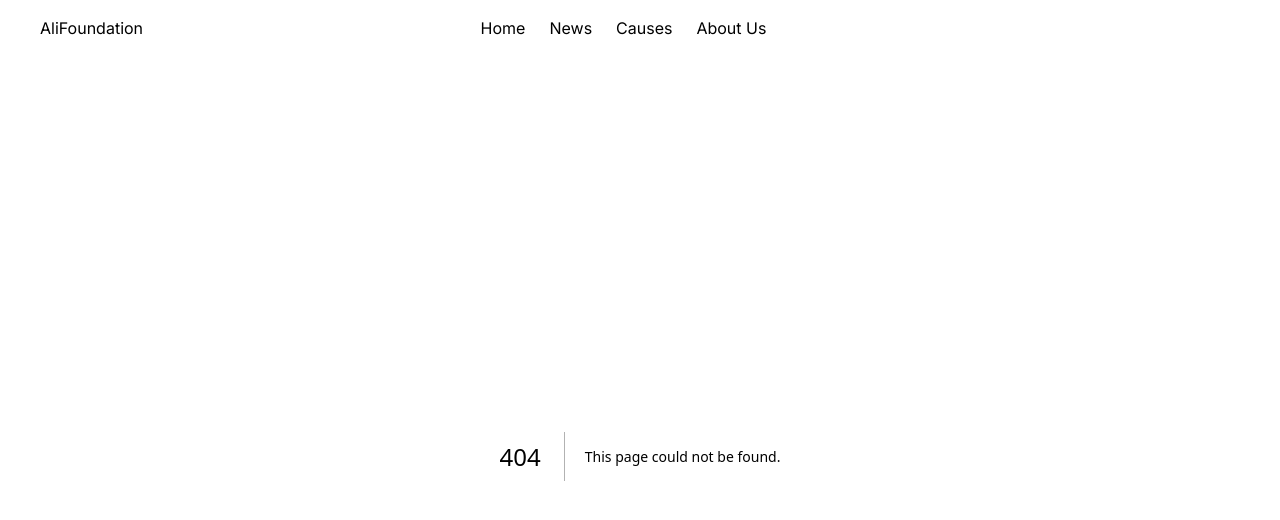
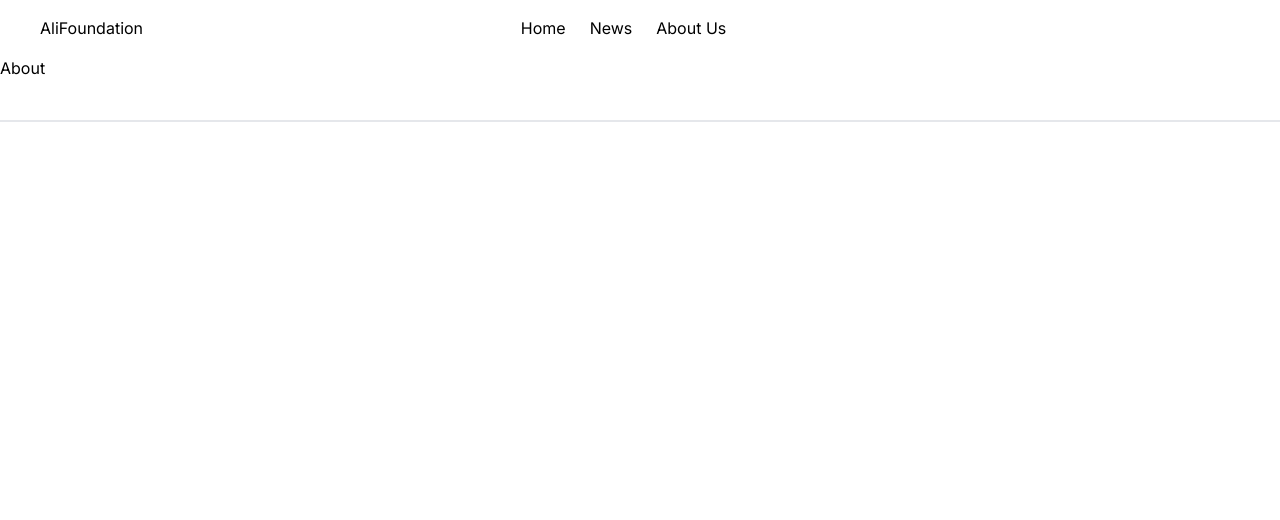
Before and after one commit to piyushyadav1617/foundation, a Next.js app: page /about in a window 1280 px wide. Before the commit this address had no page. Shown: the top 520 px of the page. Built offline with nearby package versions, Linux system fonts and the light colour scheme.

Commit message:
adds structure

```diff
--- /dev/null
+++ b/app/about/page.tsx
@@ -0,0 +1,4 @@
+const About = () => {
+	return <section>About</section>;
+};
+export default About;
--- /dev/null
+++ b/app/components/footer.tsx
@@ -0,0 +1,4 @@
+const Footer = () => {
+	return <footer className="w-full  min-h-40 border-t-2 mt-10"></footer>;
+};
+export default Footer;
--- a/app/components/navbar.tsx
+++ b/app/components/navbar.tsx
@@ -1,56 +1,54 @@
-"use client";
-import Link from "next/link";
-import React from "react";
+'use client';
+import Link from 'next/link';
+import React from 'react';
 
-import { Button } from "@/components/ui/button"
+import { Button } from '@/components/ui/button';
 
 import {
 	Sheet,
 	SheetClose,
 	SheetContent,
 	SheetTrigger,
-} from "@/components/ui/sheet"
+} from '@/components/ui/sheet';
 
+import { usePathname } from 'next/navigation';
 
-
-import { usePathname } from "next/navigation";
-
-import {Menu } from "lucide-react";
+import { Menu } from 'lucide-react';
 
 const links = [
-  { label: "Home", link: "/" },
-  { label: "News", link: "#" },
-  { label: "Causes", link: "#" },
-  { label: "About Us", link: "#" },
-
-
+	{ label: 'Home', link: '/' },
+	{ label: 'News', link: '/news' },
+	{ label: 'About Us', link: '/about' },
 ];
-export const Navbar = () => {
+const Navbar = () => {
 	const path = usePathname();
-
 
 	return (
 		<header className="z-50  bg-background/95 backdrop-blur supports-[backdrop-filter]:bg-background/60 w-full ">
-    <nav  className=" flex gap-6 h-14 mx-5 sm:mx-10 2xl:mx-auto 2xl:w-[1400px] items-center justify-between ">
-      <Link href={'/'} className=" "><span className="text-primary/60 hover:text-primary transition-colors">AliFoundation</span></Link>
+			<nav className=" flex gap-6 h-14 mx-5 sm:mx-10 2xl:mx-auto 2xl:w-[1400px] items-center justify-between ">
+				<Link href={'/'} className=" ">
+					<span className="text-primary/60 hover:text-primary transition-colors">
+						AliFoundation
+					</span>
+				</Link>
 				<ul className="flex justify-center gap-2 sm:gap-6 items-center  flex-1">
-        <SheetDemo/>
-
+					<SheetDemo />
 
 					<div className="hidden sm:flex gap-6  -ml-20 md:-ml-40">
 						{links.map((item) => {
 							return (
-            <li key={item.link} >
+								<li key={item.link}>
 									<Link
 										href={item.link}
 										className={`${
-                  item.link === path ? "text-primary" : "text-muted-foreground"
+											item.link === path
+												? 'text-primary'
+												: 'text-muted-foreground'
 										} hover:text-primary transition-colors`}
 									>
 										{item.label}
 									</Link>
 								</li>
-
 							);
 						})}
 					</div>
@@ -60,15 +58,19 @@ export const Navbar = () => {
 	);
 };
 
-
 export function SheetDemo() {
 	const path = usePathname();
 	return (
 		<Sheet>
 			<SheetTrigger asChild>
-        <Button className="absolute sm:hidden p-0 right-4" variant="ghost"><Menu className="h-8 w-8"/></Button>
+				<Button className="absolute sm:hidden p-0 right-4" variant="ghost">
+					<Menu className="h-8 w-8" />
+				</Button>
 			</SheetTrigger>
-      <SheetContent side={'right'} className="flex flex-col border-border sm:hidden w-60 ">
+			<SheetContent
+				side={'right'}
+				className="flex flex-col border-border sm:hidden w-60 "
+			>
 				{links.map((item) => {
 					return (
 						<li key={item.link} className="list-none w-full text-left ">
@@ -76,7 +78,9 @@ export function SheetDemo() {
 								<Link
 									href={item.link}
 									className={`${
-                  item.link === path ? "text-primary" : "text-muted-foreground"
+										item.link === path
+											? 'text-primary'
+											: 'text-muted-foreground'
 									} hover:text-primary transition-colors px-2 py-1  rounded-md w-full`}
 								>
 									{item.label}
@@ -85,9 +89,9 @@ export function SheetDemo() {
 						</li>
 					);
 				})}
-
-
 			</SheetContent>
 		</Sheet>
-  )
+	);
 }
+
+export default Navbar;
--- a/app/layout.tsx
+++ b/app/layout.tsx
@@ -1,12 +1,12 @@
-import type { Metadata } from "next";
-import { Inter } from "next/font/google";
-import "./globals.css";
-import { Navbar } from "./components/navbar";
-
-const inter = Inter({ subsets: ["latin"] });
+import type { Metadata } from 'next';
+import { Inter } from 'next/font/google';
+import './globals.css';
+import Navbar from './components/navbar';
+import Footer from './components/footer';
+const inter = Inter({ subsets: ['latin'] });
 
 export const metadata: Metadata = {
-  title: "Ali foundation",
+	title: 'Ali foundation',
 };
 
 export default function RootLayout({
@@ -17,8 +17,10 @@ export default function RootLayout({
 	return (
 		<html lang="en">
 			<body className={inter.className}>
-         <Navbar/>
-        {children}</body>
+				<Navbar />
+				{children}
+				<Footer />
+			</body>
 		</html>
 	);
 }
--- /dev/null
+++ b/app/news/[slug]/page.tsx
@@ -0,0 +1,4 @@
+const News = ({ params }: { params: { slug: string } }) => {
+	return <div>{params.slug}</div>;
+};
+export default News;
--- /dev/null
+++ b/app/news/page.tsx
@@ -0,0 +1,4 @@
+const NewsList = () => {
+	return <section>news List</section>;
+};
+export default NewsList;
```
Lines whose indentation alone changed are shown as unchanged.
